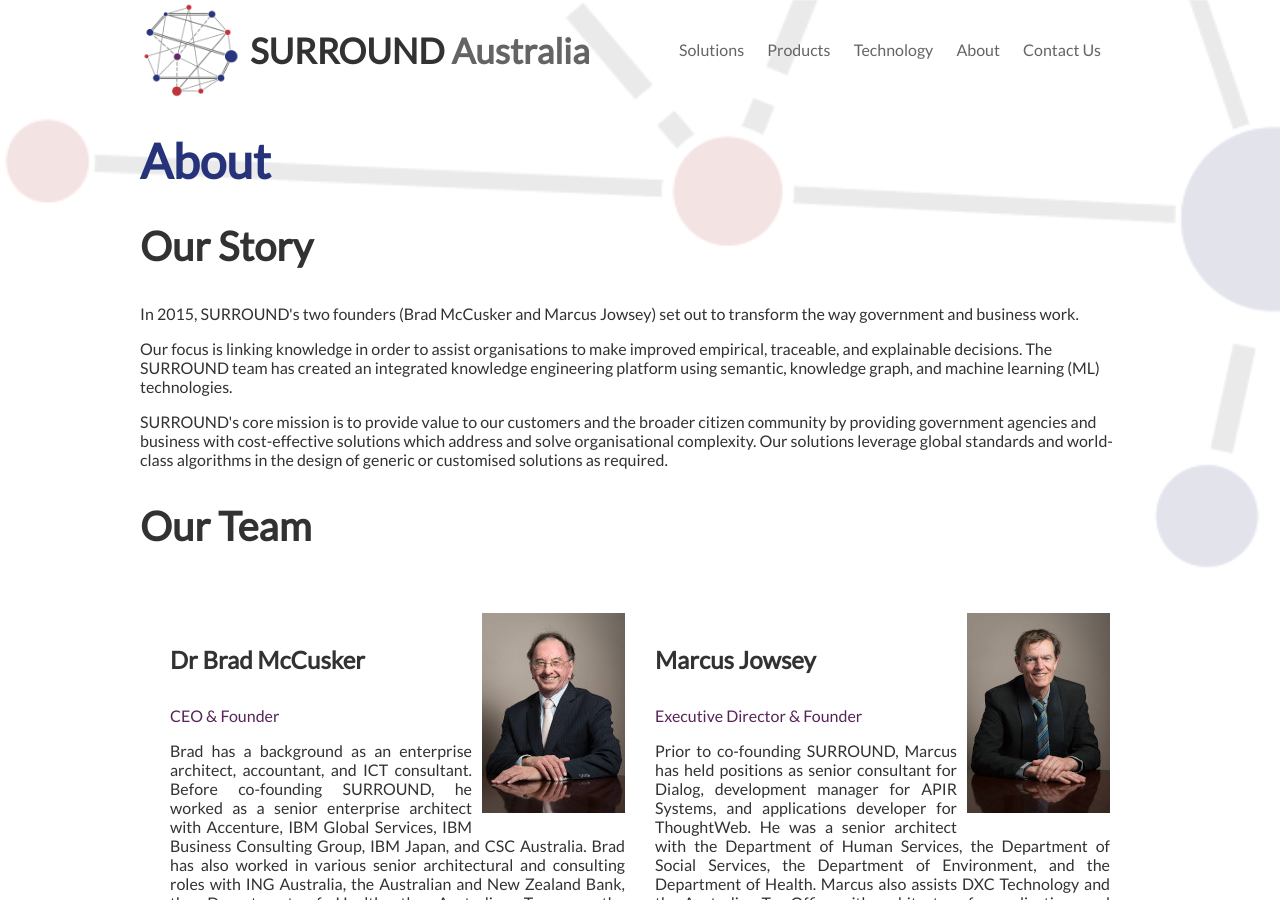
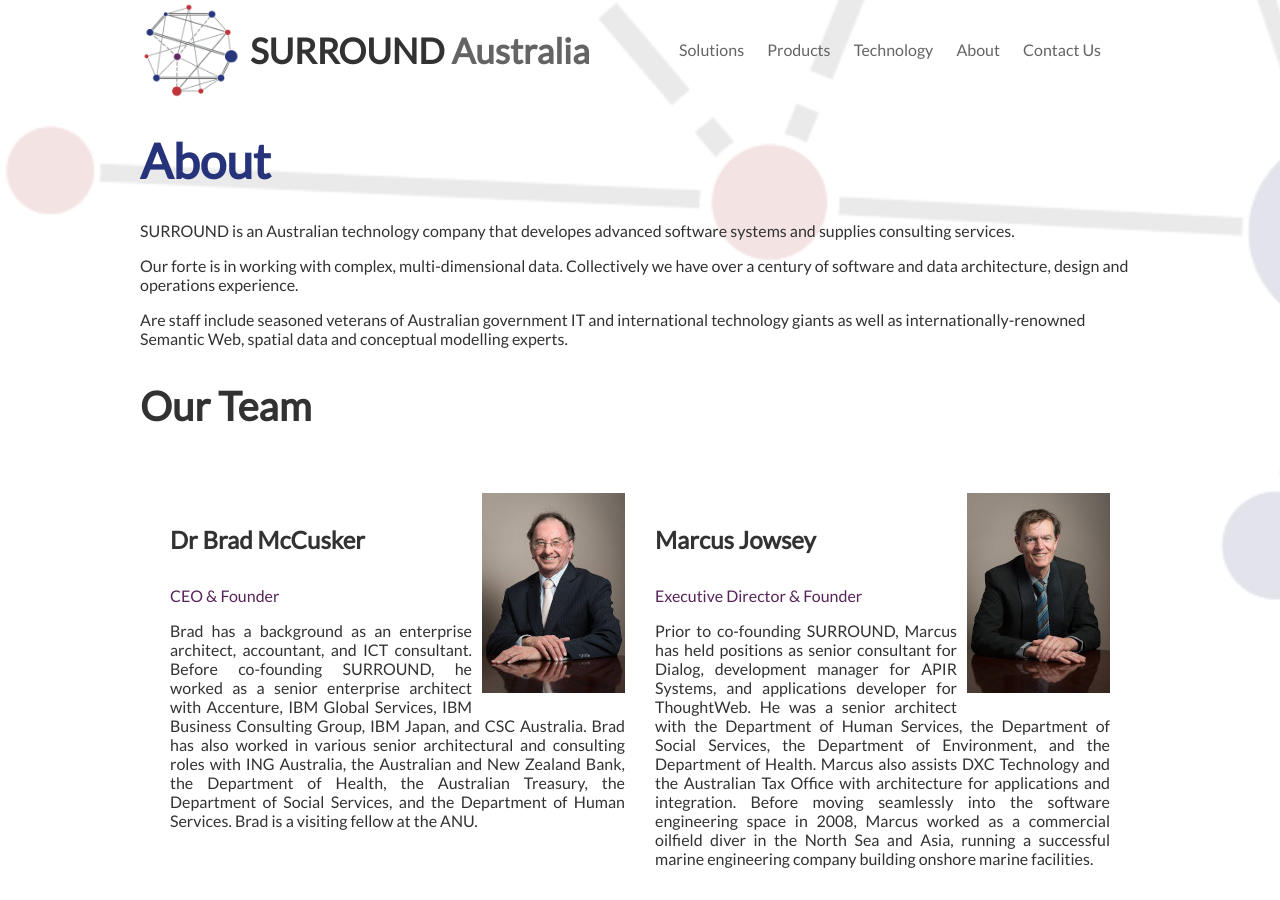
Before and after one commit to surroundaustralia/surroundaustralia.com, a Jekyll site: the page built from pages/about.html, in a window 1280 px wide and 900 px high. Built offline with Jekyll 4.4.1, drawn with Linux system fonts in a browser that asks for light colours; some of the changed text lies outside the part shown.

Commit message:
improved about

```diff
--- a/pages/about.html
+++ b/pages/about.html
@@ -4,12 +4,11 @@
 permalink: /about
 ---
 <h1>About</h1>
-<h2>Our Story</h2>
-<p>In 2015, SURROUND's two founders (Brad McCusker and Marcus Jowsey) set out to transform the way government and business work.</p>
-<p>Our focus is linking knowledge in order to assist organisations to make improved empirical, traceable, and explainable decisions. The SURROUND team has created an integrated knowledge engineering platform using semantic, knowledge graph, and machine learning (ML) technologies.</p>
-<p>SURROUND's core mission is to provide value to our customers and the broader citizen community by providing government agencies and business with cost-effective solutions which address and solve organisational complexity. Our solutions leverage global standards and world-class algorithms in the design of generic or customised solutions as required.</p>
+<p>SURROUND is an Australian technology company that developes advanced software systems and supplies consulting services.</p>
+<p>Our forte is in working with complex, multi-dimensional data. Collectively we have over a century of software and data architecture, design and operations experience.</p>
+<p>Are staff include seasoned veterans of Australian government IT and international technology giants as well as internationally-renowned Semantic Web, spatial data and conceptual modelling experts.</p>
+
 <h2>Our Team</h2>
-
 <style>
     @media (max-width: 1000px) {
         .gcontentitems > div {
@@ -111,3 +110,8 @@
         </div>
     </div>
 </div>
+
+<h2>Our Story</h2>
+<p>In 2015, SURROUND's two founders (Brad McCusker and Marcus Jowsey) set out to transform the way government and business work.</p>
+<p>Our focus is linking knowledge in order to assist organisations to make improved empirical, traceable, and explainable decisions. The SURROUND team has created an integrated knowledge engineering platform using semantic, knowledge graph, and machine learning (ML) technologies.</p>
+<p>SURROUND's core mission is to provide value to our customers and the broader citizen community by providing government agencies and business with cost-effective solutions which address and solve organisational complexity. Our solutions leverage global standards and world-class algorithms in the design of generic or customised solutions as required.</p>
```
